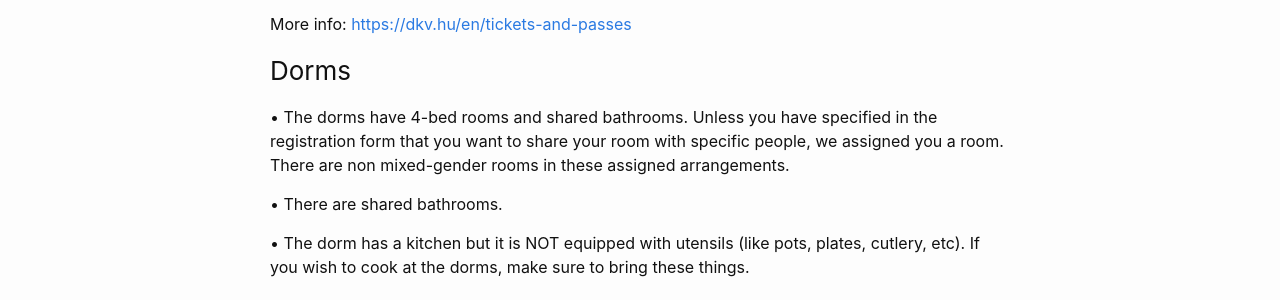
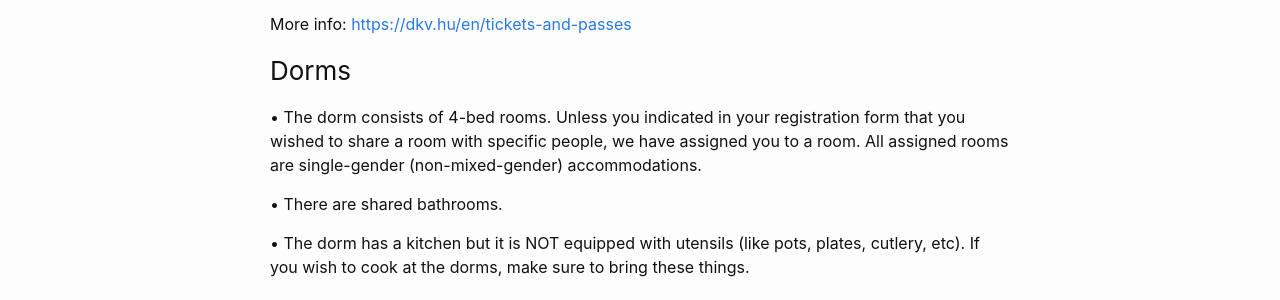
Before and after one commit to ovaschool/ovaschool.github.io, a Jekyll site: the page built from staticpages/ova2026-practical.markdown, in a window 1280 px wide. Shown: the part 1011-1311 px from the top of the page. Built offline with Jekyll 4.4.1, drawn with Linux system fonts in a browser that asks for light colours.

Commit message:
Update ova2026-practical.markdown

```diff
--- a/staticpages/ova2026-practical.markdown
+++ b/staticpages/ova2026-practical.markdown
@@ -35,7 +35,7 @@ exclude: true
 More info: [https://dkv.hu/en/tickets-and-passes](https://dkv.hu/en/tickets-and-passes)
 
 ### Dorms
-•	The dorms have 4-bed rooms and shared bathrooms. Unless you have specified in the registration form that you want to share your room with specific people, we assigned you a room. There are non mixed-gender rooms in these assigned arrangements.
+•	The dorm consists of 4-bed rooms. Unless you indicated in your registration form that you wished to share a room with specific people, we have assigned you to a room. All assigned rooms are single-gender (non-mixed-gender) accommodations.
 
 • There are shared bathrooms.
 
```
